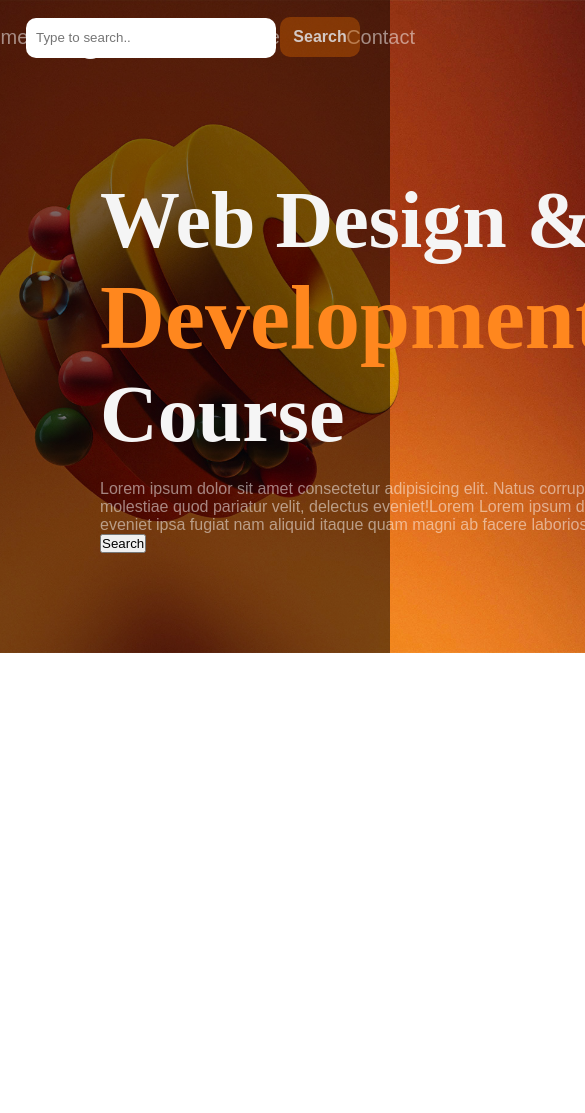
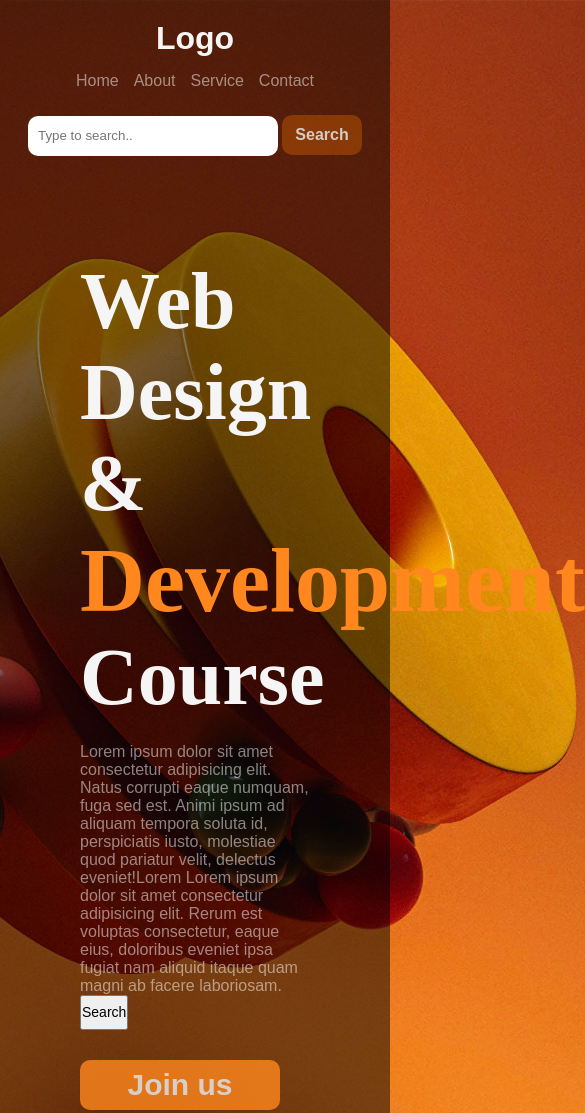
Before and after one commit to Gabrigit01/My-first-projet, a plain HTML site: page index.html in a window 390 px wide. Shown: the top 1113 px of the page, 585 px wide, since content can reach past the window. Before the commit the page ends 844 px from the top, so only its background shows below. Drawn offline with Linux system fonts and the light colour scheme.

Commit message:
Amélioration navbar responsive et CSS

```diff
--- a/index.html
+++ b/index.html
@@ -20,13 +20,14 @@
             </div>
             <div class="search">
                 <input class="searchinput" name="search" type="search" placeholder="Type to search..">
-                <a href="#"><button class="searchbutton" type="button">Search</button></a>
+                <button class="searchbutton" type="button">Search</button>
             </div>
         </div>
         <div class="content">
             <h1>Web Design & <br> <span>Development</span> <br>Course</h1>
             <p class="par">Lorem ipsum dolor sit amet consectetur adipisicing elit. Natus corrupti eaque numquam, fuga sed est. Animi ipsum ad aliquam tempora soluta id, perspiciatis iusto, molestiae quod pariatur velit, delectus eveniet!Lorem Lorem ipsum dolor sit amet consectetur adipisicing elit. Rerum est voluptas consectetur, eaque eius, doloribus eveniet ipsa fugiat nam aliquid itaque quam magni ab facere laboriosam.</p>
             <button class="searchbutton" type="button">Search</button>
+            <button class="actionbutton" type="button">Join us</button>
         </div>
     </div>
 </body>
--- a/style.css
+++ b/style.css
@@ -5,6 +5,8 @@
 }
 
 body{
+    height: 100%;
+    min-height: 100vh;
     background: linear-gradient(to top,rgba(0,0,0,0.5)50%, rgba(0,0,0,0.5)50%), url(img1.jpg);
     background-position: center;
     background-size: cover;
@@ -40,7 +42,7 @@ body{
 
 .menu{
     position: absolute;
-    width: 60vh;
+    width: 40%;
     display: flex;
     align-items: center;
     justify-content: space-around;
@@ -95,11 +97,11 @@ body{
 }
 
 .content{
-    width: 1200px;
-    height: auto;
+    max-width: 1200px;
+    width: auto;
     top: auto;
     color: whitesmoke;
-    margin: 100px;
+    margin: 80px;
     position: relative;
 }
 
@@ -134,3 +136,61 @@ body{
     opacity: 0.8;
     margin: 30px 0;
 }
+
+@media (max-width: 900px) {
+
+    .navbar {
+        height: auto;
+        padding: 20px 0;
+        flex-direction: column;
+        gap: 15px;
+    }
+
+    .icon {
+        position: static;
+        text-align: center;
+    }
+
+    .menu {
+        position: static;
+        width: 100%;
+        display: flex;
+        justify-content: center;
+        gap: 25px;
+    }
+
+    .search {
+        position: static;
+        margin-top: 10px;
+    }
+
+    .searchinput {
+        width: 180px;
+    }
+}
+
+@media (max-width: 600px) {
+
+    .menu a {
+        font-size: 16px;
+    }
+
+    .menu {
+        flex-wrap: wrap;
+        gap: 15px;
+    }
+
+    .searchinput {
+        width: 150px;
+        height: 35px;
+    }
+
+    .searchbutton {
+        height: 35px;
+        font-size: 14px;
+    }
+
+    .logo {
+        font-size: 2rem;
+    }
+}
```
